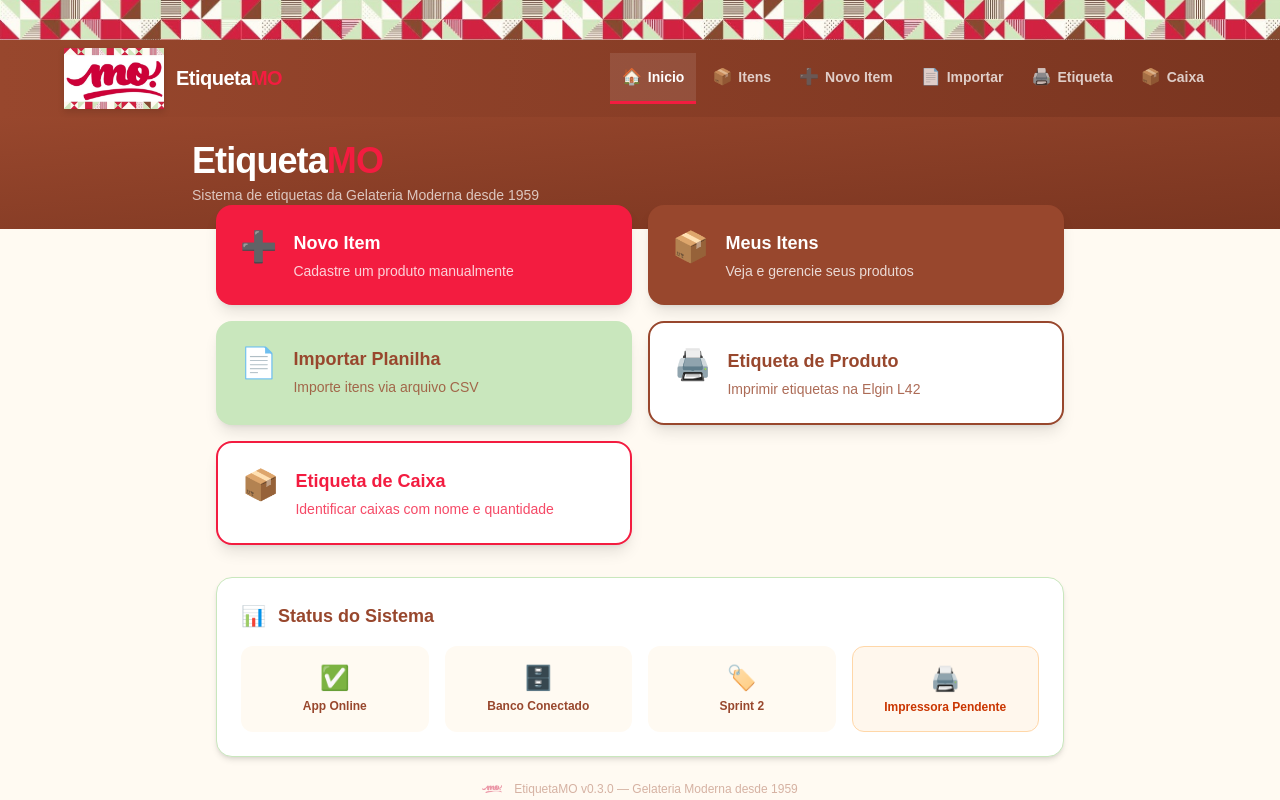
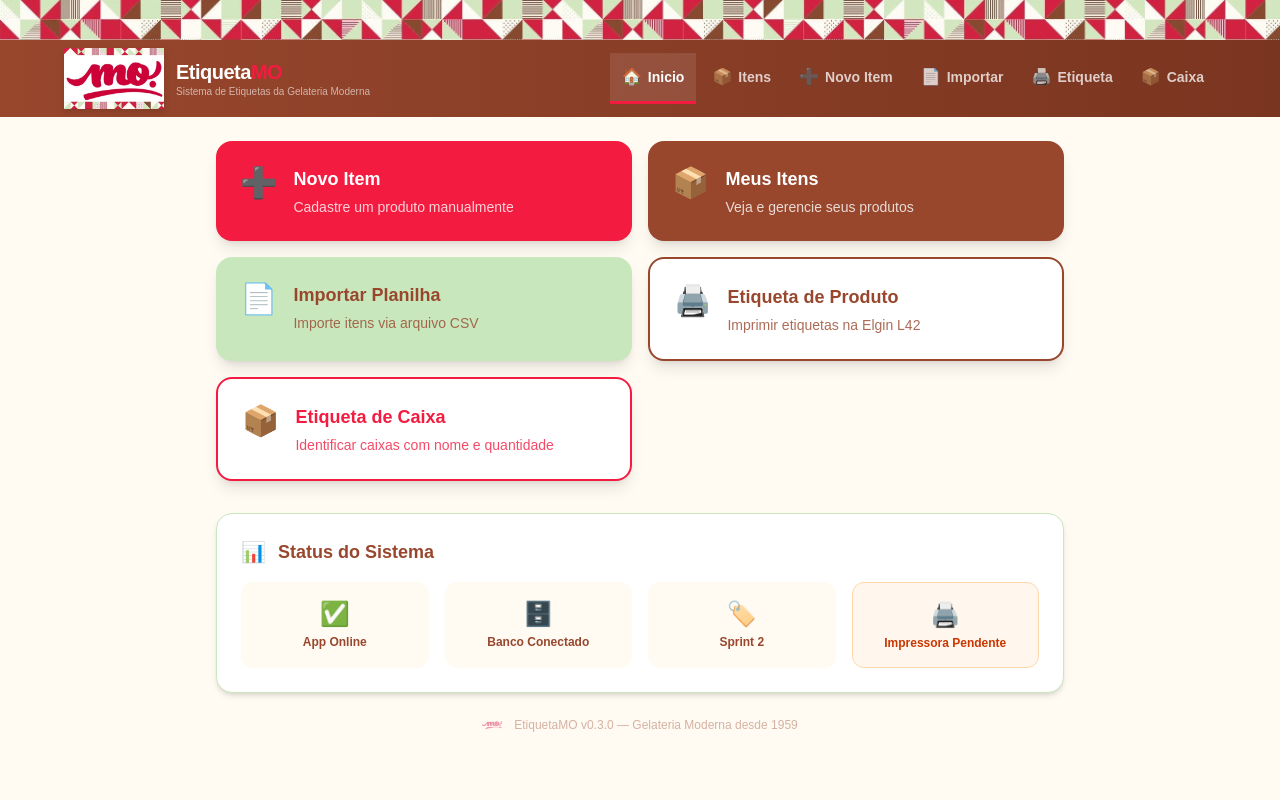
Before and after one commit to ricardopratafontes-ux/etiquetamo, a Next.js app: page / in a window 1280 px wide. Shown: the top 800 px of the page. Built offline with nearby package versions, Linux system fonts and the light colour scheme.

Commit message:
fix: remover hero central, frase vai para navbar abaixo do nome EtiquetaMO

```diff
--- a/src/app/page.tsx
+++ b/src/app/page.tsx
@@ -61,20 +61,8 @@
       <NavBar />
 
       <main className="min-h-screen bg-[var(--bege)]">
-        {/* Hero — nome e frase alinhados a esquerda */}
-        <div className="bg-gradient-to-br from-[var(--marrom)] to-[#7a3520] text-white px-6 py-6">
-          <div className="max-w-4xl mx-auto">
-            <h1 className="text-4xl font-extrabold tracking-tight mb-1">
-              Etiqueta<span className="text-[var(--vermelho)]">MO</span>
-            </h1>
-            <p className="text-sm opacity-70 font-medium">
-              Sistema de etiquetas da Gelateria Moderna desde 1959
-            </p>
-          </div>
-        </div>
-
         {/* Cards de acao */}
-        <div className="max-w-4xl mx-auto px-6 -mt-6">
+        <div className="max-w-4xl mx-auto px-6 mt-6">
           <div className="grid grid-cols-1 sm:grid-cols-2 gap-4">
             {acoes.map((acao) => (
               <Link
--- a/src/components/NavBar.tsx
+++ b/src/components/NavBar.tsx
@@ -28,9 +28,14 @@
             height={60}
             className="drop-shadow-md"
           />
-          <span className="text-xl font-extrabold tracking-tight">
-            Etiqueta<span className="text-[var(--vermelho)]">MO</span>
-          </span>
+          <div>
+            <span className="text-xl font-extrabold tracking-tight block">
+              Etiqueta<span className="text-[var(--vermelho)]">MO</span>
+            </span>
+            <span className="text-[10px] text-white/60 font-medium block leading-tight">
+              Sistema de Etiquetas da Gelateria Moderna
+            </span>
+          </div>
         </Link>
 
         {/* Links */}
```
